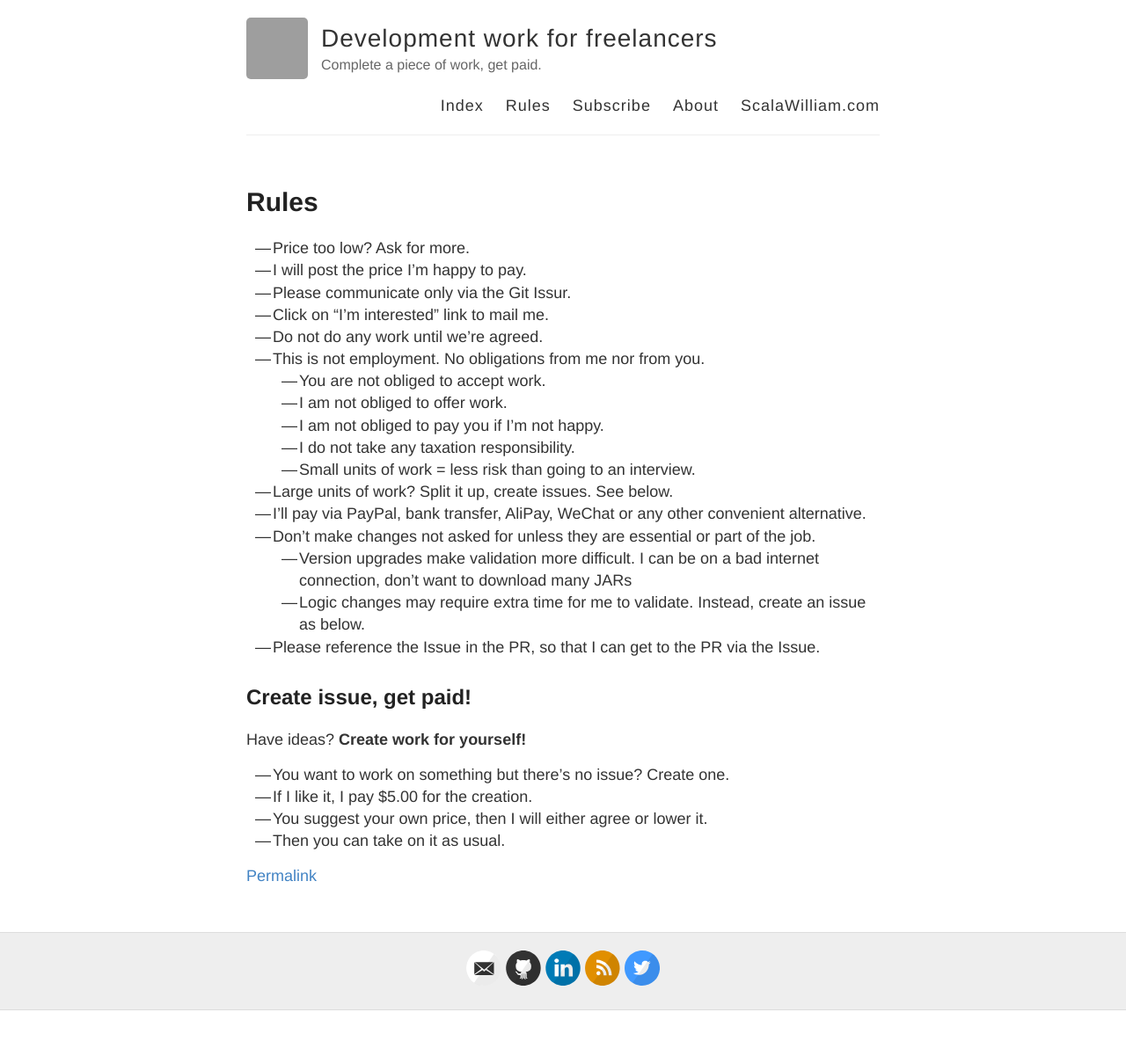
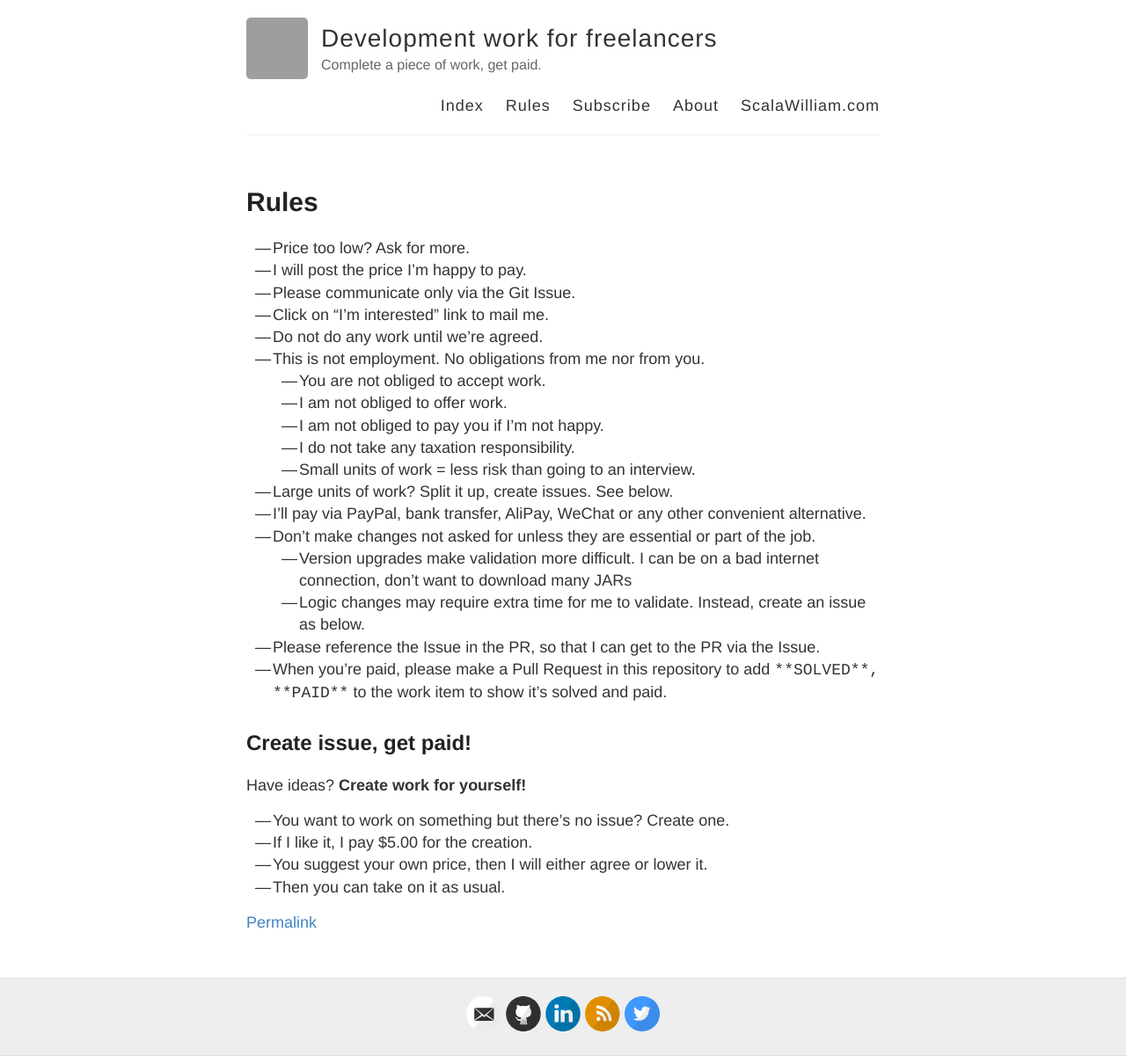
Before and after one commit to ScalaWilliam/Work, a Jekyll site: the page built from rules.md, in a window 1280 px wide. Shown: the whole page at 88% size. Built offline with Jekyll 4.4.1, drawn with Linux system fonts in a browser that asks for light colours; before the commit the page ends 1149 px from its top, so only the background shows below that; grey boxes are pictures that could not be loaded.

Commit message:
Update rules.md

```diff
--- a/rules.md
+++ b/rules.md
@@ -6,7 +6,7 @@ permalink: /rules/
 
 - Price too low? Ask for more.
 - I will post the price I'm happy to pay.
-- Please communicate only via the Git Issur.
+- Please communicate only via the Git Issue.
 - Click on "I'm interested" link to mail me.
 - Do not do any work until we're agreed.
 - This is not employment. No obligations from me nor from you.
@@ -21,6 +21,7 @@ permalink: /rules/
   - Version upgrades make validation more difficult. I can be on a bad internet connection, don't want to download many JARs
   - Logic changes may require extra time for me to validate. Instead, create an issue as below.
 - Please reference the Issue in the PR, so that I can get to the PR via the Issue.
+- When you're paid, please make a Pull Request in this repository to add `**SOLVED**, **PAID**` to the work item to show it's solved and paid.
 
 ## Create issue, get paid!
 
```
